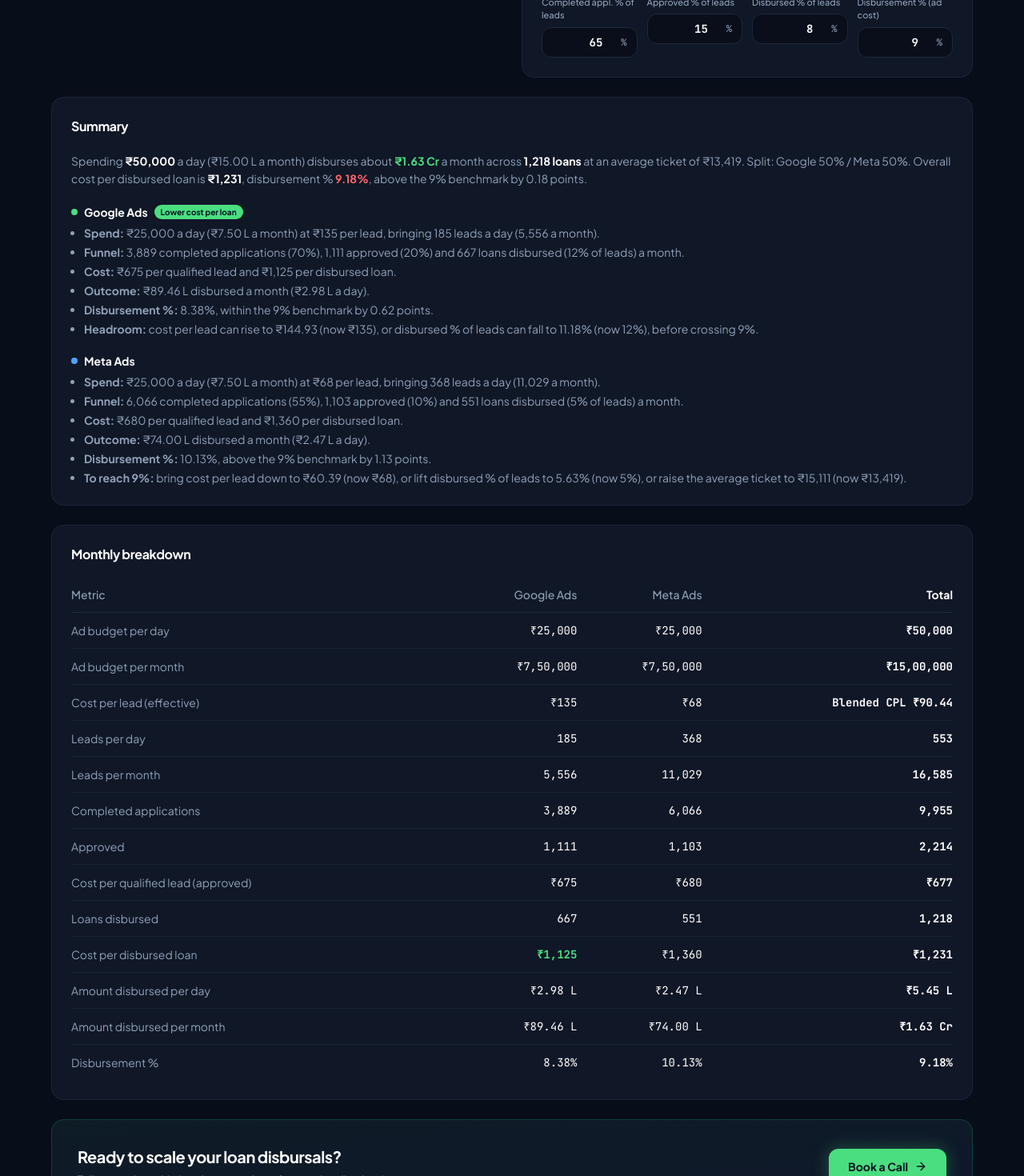
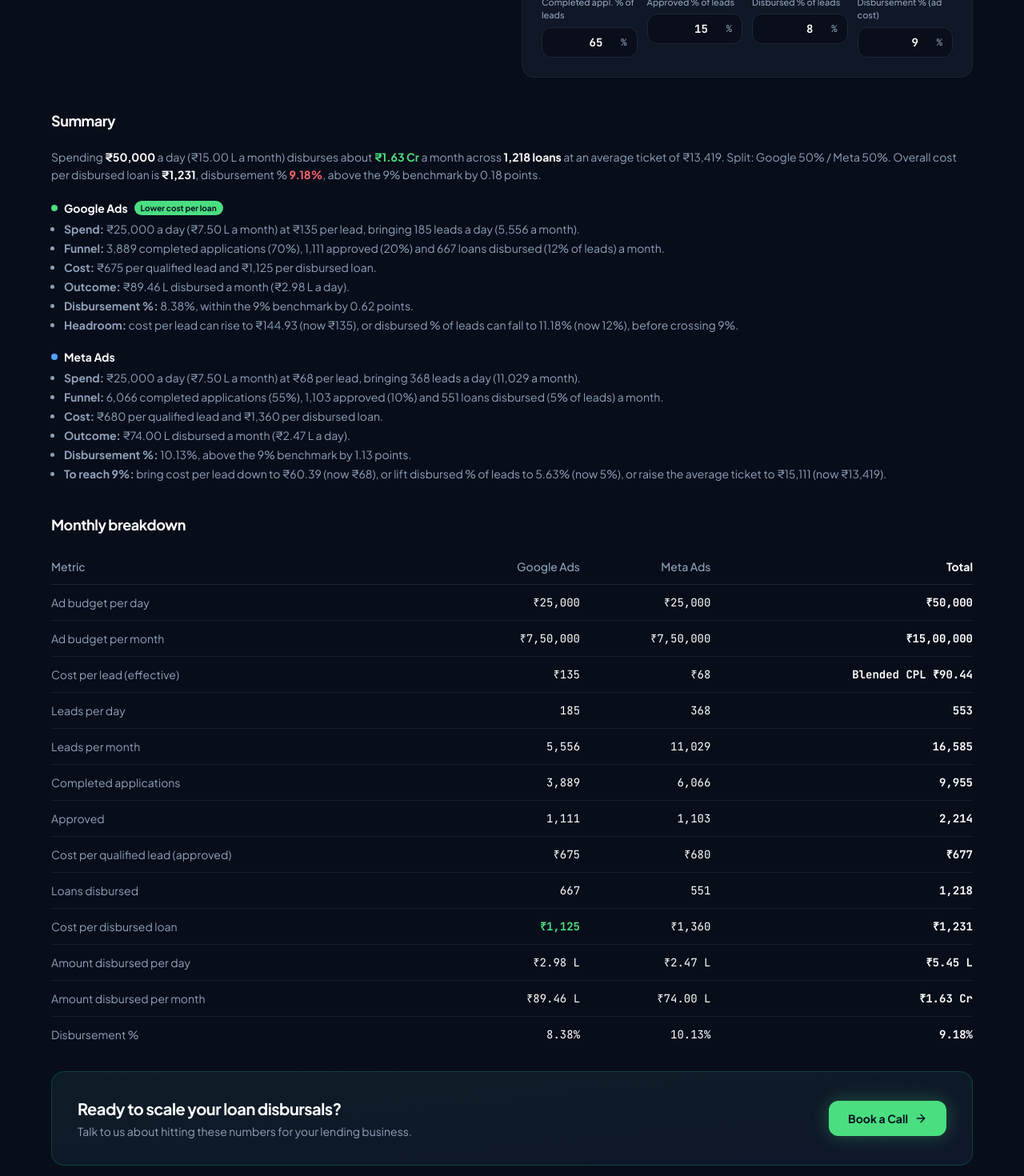
Before and after one commit to Rudra-bdatech/Clients, a Next.js app: page /calculator in a window 1280 px wide. Shown: the part 1720-3190 px from the top of the page at 80% size. Built offline with nearby package versions, Linux system fonts and the light colour scheme.

Commit message:
Remove outer card boxes from Summary and Monthly breakdown on /calculator

```diff
--- a/src/app/calculator/page.tsx
+++ b/src/app/calculator/page.tsx
@@ -1057,9 +1057,9 @@ export default function CalculatorPage() {
           </div>
           </div>
 
-          {/* Summary Section */}
-          <section className={`rounded-2xl border p-5 sm:p-6 space-y-5 ${cardBg}`}>
-            <h2 className="font-bold text-base">Summary</h2>
+          {/* Summary Section (directly on page background, no card box) */}
+          <section className="pt-4 space-y-5">
+            <h2 className="text-lg font-bold">Summary</h2>
 
             <p className={`text-xs sm:text-sm leading-relaxed ${mutedText}`}>
               Spending{" "}
@@ -1239,9 +1239,9 @@ export default function CalculatorPage() {
             )}
           </section>
 
-          {/* Monthly Breakdown Table */}
-          <section className={`rounded-2xl border p-5 sm:p-6 ${cardBg}`}>
-            <h2 className="font-bold text-base mb-4">Monthly breakdown</h2>
+          {/* Monthly Breakdown Table (directly on page background, no card box) */}
+          <section className="pt-4">
+            <h2 className="text-lg font-bold mb-4">Monthly breakdown</h2>
             <div
               tabIndex={0}
               role="region"
```
